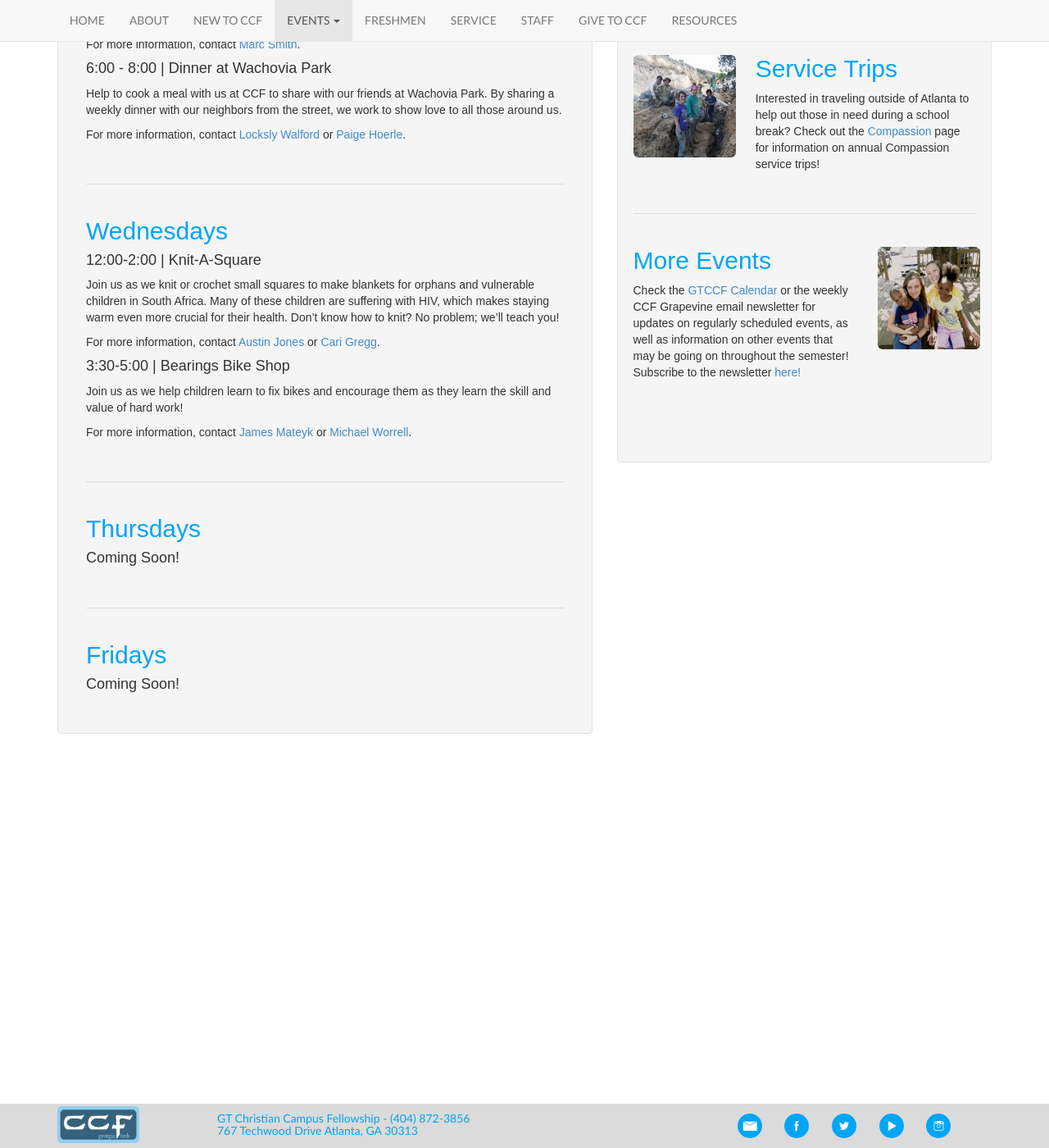
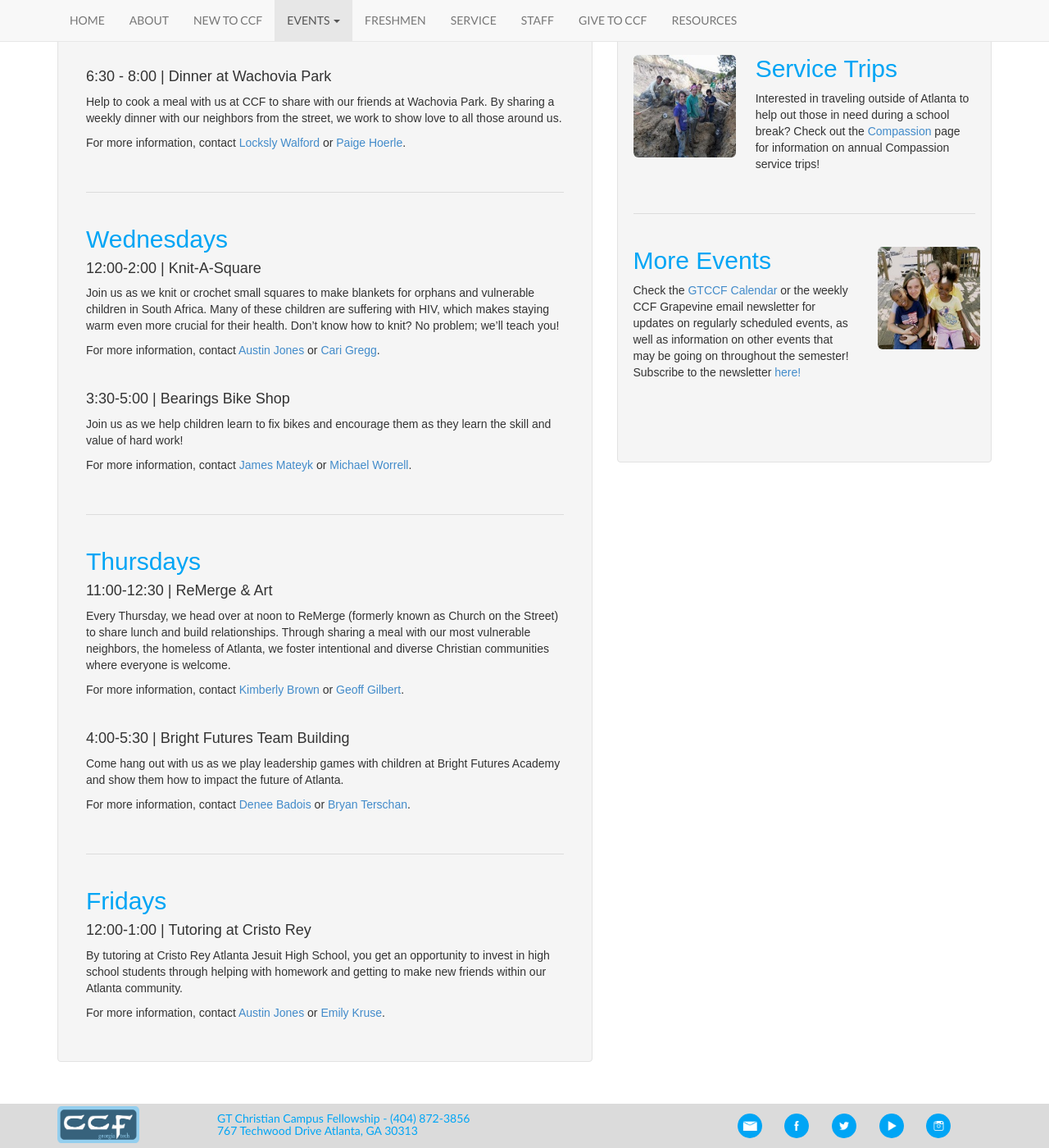
Before and after one commit to gtccf/gtccf.github.io, a Jekyll site: the page built from events/compassion/index.html, in a window 1280 px wide and 1400 px high, scrolled down 728 px. Shown: the whole window at 82% size. Built offline with Jekyll 4.4.1, drawn with Linux system fonts in a browser that asks for light colours; nearby versions of some CDN libraries; some of the changed text lies outside the part shown.

Commit message:
Finished updating weekly service events

```diff
--- a/events/compassion/index.html
+++ b/events/compassion/index.html
@@ -18,9 +18,9 @@ layout: default
         <div class="well profile">
           <div class="col-xs-12">
             <div class="blue"><h2>Mondays</h2></div>
-            <h4>3:00-4:30  |  Tutoring at Cristo Rey</h4>
-            <p>By tutoring at Cristo Rey Atlanta Jesuit High School, you get an opportunity to invest in high school students through helping with homework and getting to make new friends within our Atlanta community.</p>
-            <p>For more information, contact <a href="mailto:austin@gtccf.org">Austin Jones</a> or <a href="mailto:emily@gtccf.org">Emily Kruse</a>.</p>
+            <h4>3:00-4:30  |  Making Sandwiches at CCF for Open Door</h4>
+            <p>On Mondays, we make sandwiches for our friends at Open Door and they distribute them to people on the street who need food. </p>
+            <p>For more information, contact <a href="mailto:james@gtccf.org">James Mateyk</a></p>
 
             <br><br>
             <div class="divider"></div>
@@ -35,7 +35,9 @@ layout: default
             <p>By tutoring at CORE Academy (City of Refuge Education), you get an opportunity to invest in elementary school students through helping with homework, reading stories, and playing games with the kids.</p>
             <p>For more information, contact <a href="mailto:marc@gtccf.org">Marc Smith</a>.</p>
 
-            <h4>6:00 - 8:00 | Dinner at Wachovia Park</h4>
+            <br>
+
+            <h4>6:30 - 8:00 | Dinner at Wachovia Park</h4>
             <p>Help to cook a meal with us at CCF to share with our friends at Wachovia Park. By sharing a weekly dinner with our neighbors from the street, we work to show love to all those around us.</p>
             <p>For more information, contact <a href="mailto:locksly@gtccf.org">Locksly Walford</a> or <a href="mailto:paige@gtccf.org">Paige Hoerle</a>.</p>
 
@@ -56,6 +58,8 @@ layout: default
             <p>Join us as we knit or crochet small squares to make blankets for orphans and vulnerable children in South Africa. Many of these children are suffering with HIV, which makes staying warm even more crucial for their health. Don’t know how to knit? No problem; we’ll teach you!</p>
             <p>For more information, contact <a href="mailto:austin@gtccf.org">Austin Jones</a> or <a href="mailto:cari@gtccf.org">Cari Gregg</a>.</p>
 
+            <br>
+
             <h4>3:30-5:00  |  Bearings Bike Shop</h4>
             <p>Join us as we help children learn to fix bikes and encourage them as they learn the skill and value of hard work!</p>
             <p>For more information, contact <a href="mailto:james@gtccf.org">James Mateyk</a> or <a href="mailto:michael@gtccf.org">Michael Worrell</a>.</p>
@@ -69,12 +73,18 @@ layout: default
             <br>
 
             <div class="blue"><h2>Thursdays</h2></div>
-            <h4>Coming Soon!</h4>
-            <!--<h4>11:30-1:00  |  Lunch at Church on the Street</h4>
-            <p>Through sharing a meal with our most vulnerable neighbors, the homeless of Atlanta, we foster intentional and diverse Christian communities where everyone is welcome. Every Thursday, we head over at noon to Church on the Street to share lunch and build relationships.</p>
-            <p>For more information, contact <a href="caleb@gtccf.org">Caleb Steiner</a> or <a href="lorenzo@gtccf.org">Lorenzo Tolentino</a>.</p>
+            <h4>11:00-12:30  |  ReMerge & Art</h4>
+            <p>Every Thursday, we head over at noon to ReMerge (formerly known as Church on the Street) to share lunch and build relationships. Through sharing a meal with our most vulnerable neighbors, the homeless of Atlanta, we foster intentional and diverse Christian communities where everyone is welcome.</p>
+            <p>For more information, contact <a href="kimberly@gtccf.org">Kimberly Brown</a> or <a href="geoff@gtccf.org">Geoff Gilbert</a>.</p>
 
-            <h4>4:00-7:00  |  Dinner at Eden Village</h4>
+            <br>
+
+            <h4>4:00-5:30  |  Bright Futures Team Building</h4>
+            <p>Come hang out with us as we play leadership games with children at Bright Futures Academy and show them how to impact the future of Atlanta.</p>
+            <p>For more information, contact <a
+            href="denee@gtccf.org">Denee Badois</a> or <a href="mailto:bryan@gtccf.org">Bryan Terschan</a>.</p>
+
+            <!--<h4>4:00-7:00  |  Dinner at Eden Village</h4>
             <p>Through serving dinner to the women and children at Eden Village in City of Refuge, you can participate in feeding the hungry and providing healthy meals to resident families. By serving a meal, you are able to partner with City of Refuge in their mission to restore lives and give residents the tools needed to live independently.</p>
             <p>For more information, contact <a href="mailto:riley@gtccf.org">Riley Adams</a>.</p>-->
 
@@ -83,7 +93,9 @@ layout: default
             <br>
 
             <div class="blue"><h2>Fridays</h2></div>
-            <h4>Coming Soon!</h4>
+            <h4>12:00-1:00  |  Tutoring at Cristo Rey</h4>
+            <p>By tutoring at Cristo Rey Atlanta Jesuit High School, you get an opportunity to invest in high school students through helping with homework and getting to make new friends within our Atlanta community.</p>
+            <p>For more information, contact <a href="mailto:austin@gtccf.org">Austin Jones</a> or <a href="mailto:emily@gtccf.org">Emily Kruse</a>.</p>
             <!--<h4>2:00-3:00  |  Letters to Prisoners</h4>
             <p>Help us write letters to inmates at the Atlanta Transitional Center. Because these men often feel rejected and devalued by society, they need our encouragement and support to re-enter the world with a positive outlook. Your letter can make a huge difference in making these inmates feel loved!</p>
             <p>For more information, contact <a href="mailto:donovan@gtccf.org">Donovan Harper</a>.</p>-->
```
